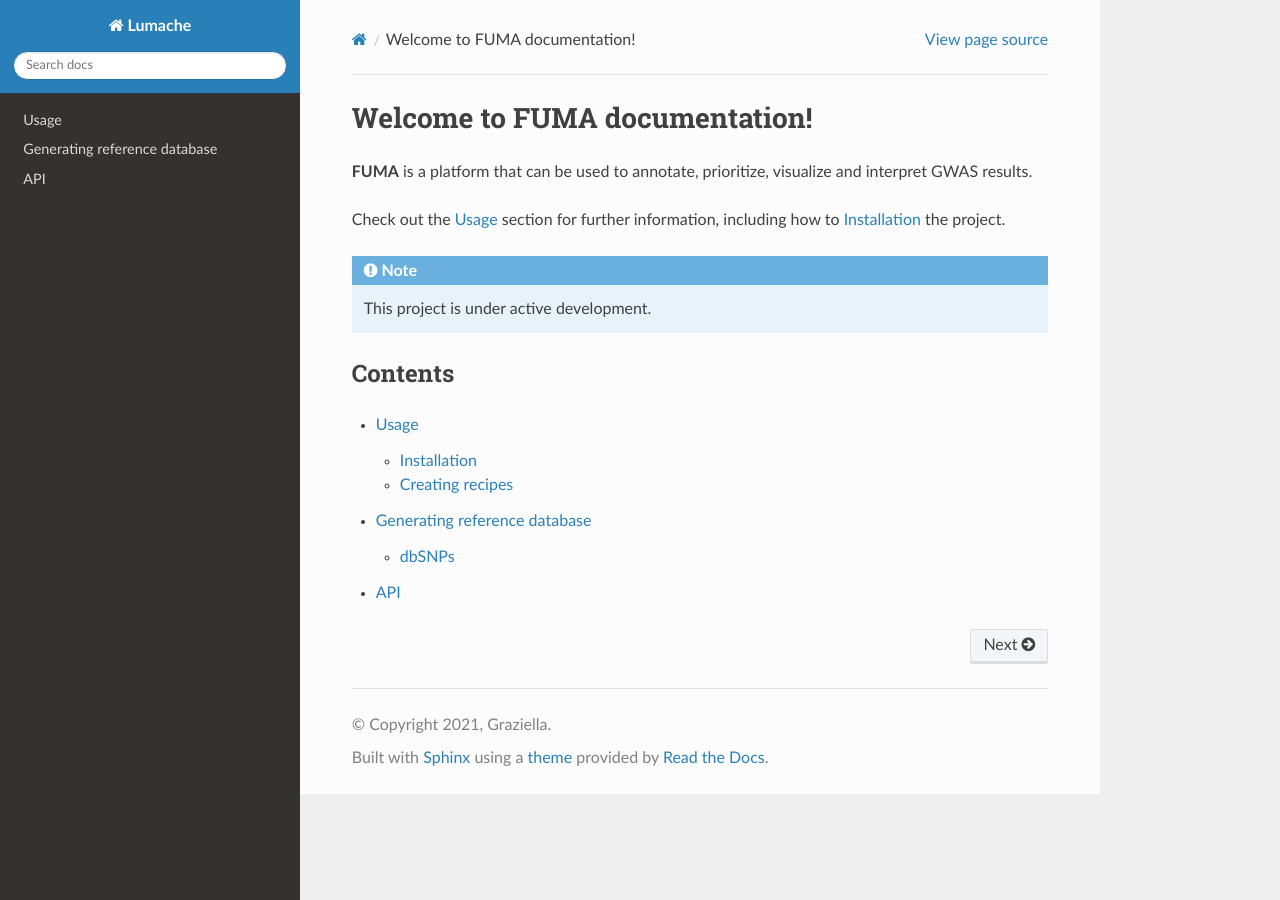
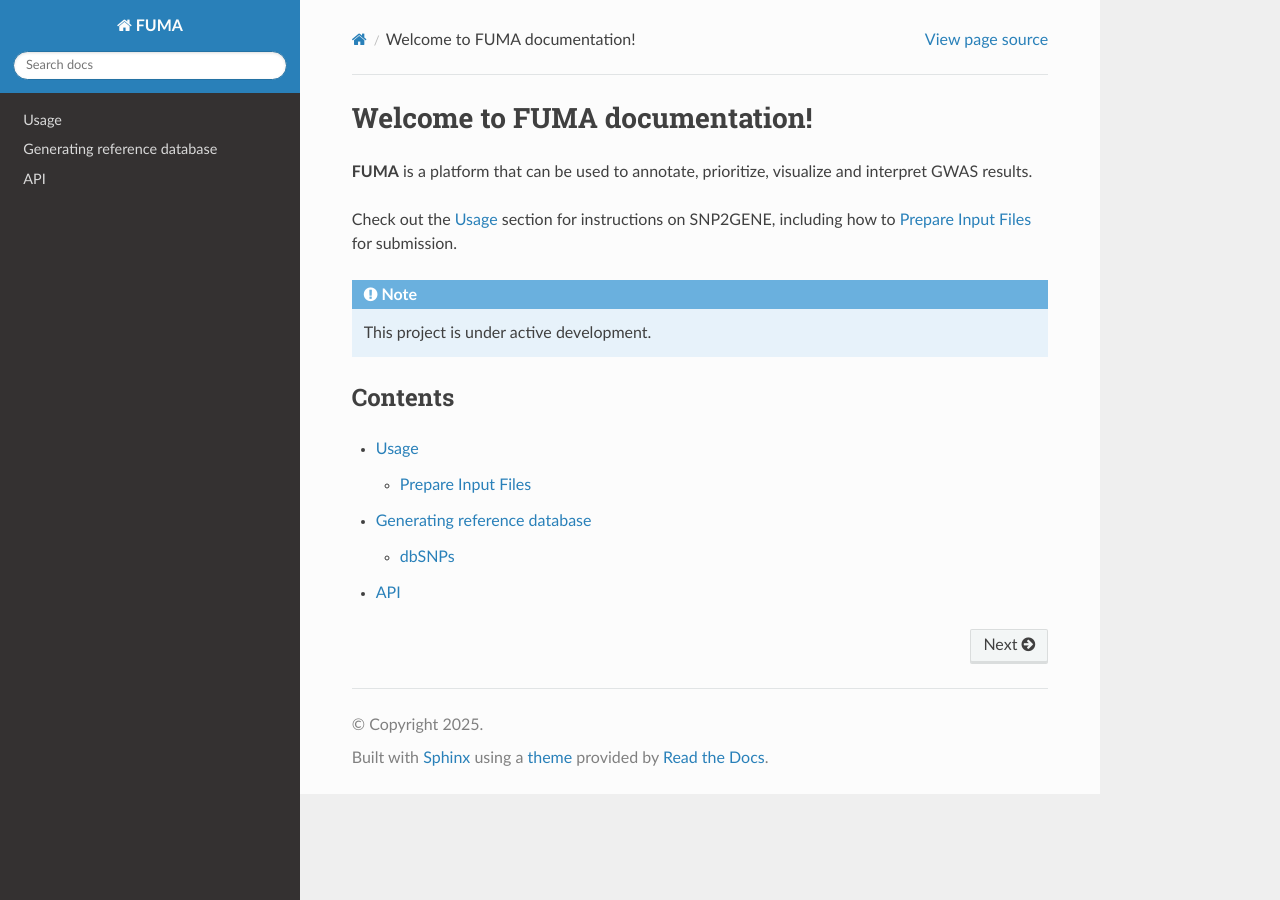
Before and after one commit to tanyaphung/fuma_docs, a Sphinx documentation site: the page built from docs/source/index.rst, in a window 1280 px wide. Built offline with Sphinx 7.4.7 and the Read the Docs theme 3.1.0, drawn with Linux system fonts in a browser that asks for light colours.

Commit message:
test adding of snp2gene readme

```diff
--- a/docs/source/conf.py
+++ b/docs/source/conf.py
@@ -2,9 +2,9 @@
 
 # -- Project information
 
-project = 'Lumache'
-copyright = '2021, Graziella'
-author = 'Graziella'
+project = 'FUMA'
+copyright = '2025'
+author = 'Tanya Phung'
 
 release = '0.1'
 version = '0.1.0'
--- a/docs/source/index.rst
+++ b/docs/source/index.rst
@@ -3,8 +3,8 @@ Welcome to FUMA documentation!
 
 **FUMA** is a platform that can be used to annotate, prioritize, visualize and interpret GWAS results.
 
-Check out the :doc:`usage` section for further information, including
-how to :ref:`installation` the project.
+Check out the :doc:`snp2gene` section for instructions on SNP2GENE, including
+how to :ref:`prepare_input_file` for submission.
 
 .. note::
 
@@ -15,6 +15,6 @@ Contents
 
 .. toctree::
 
-   usage
+   snp2gene
    ref_database
    api
```
Also changed, not shown: docs/source/snp2gene.rst (added, +41 -0 lines), docs/source/usage.rst (deleted, +0 -33 lines).
